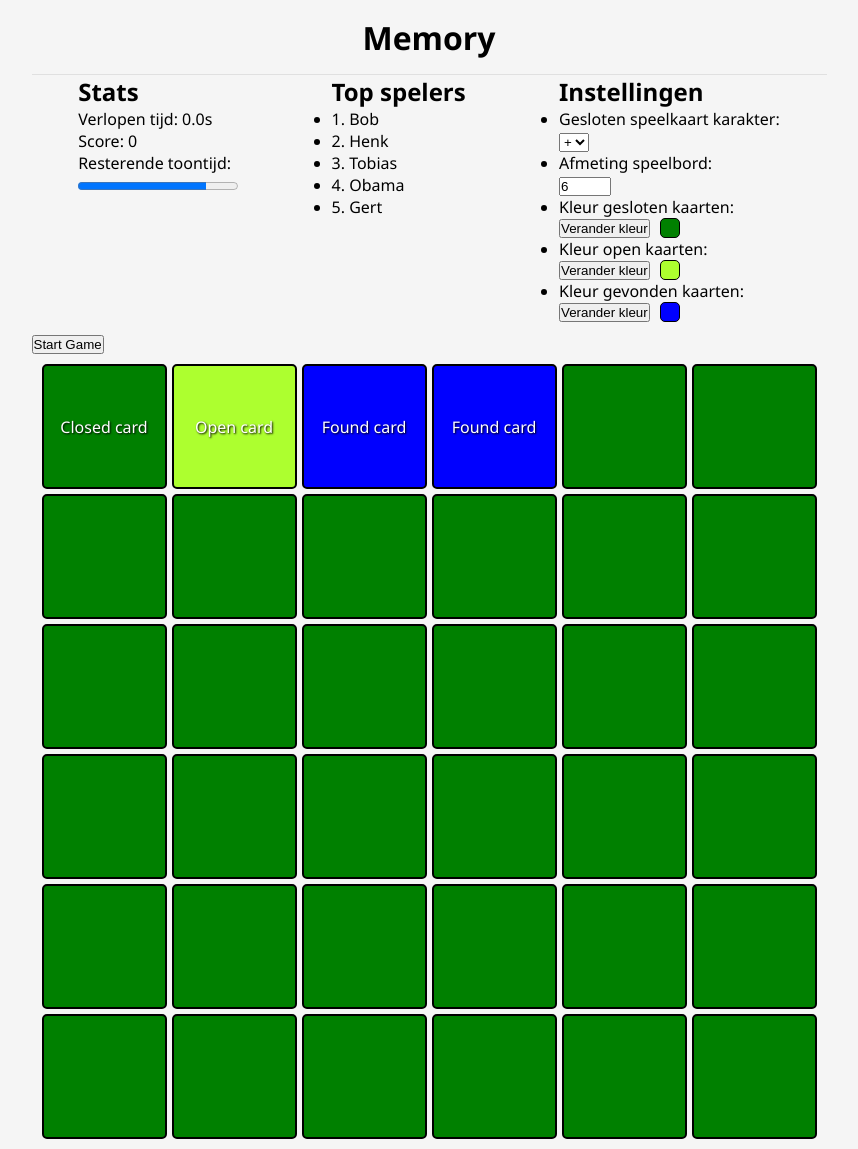
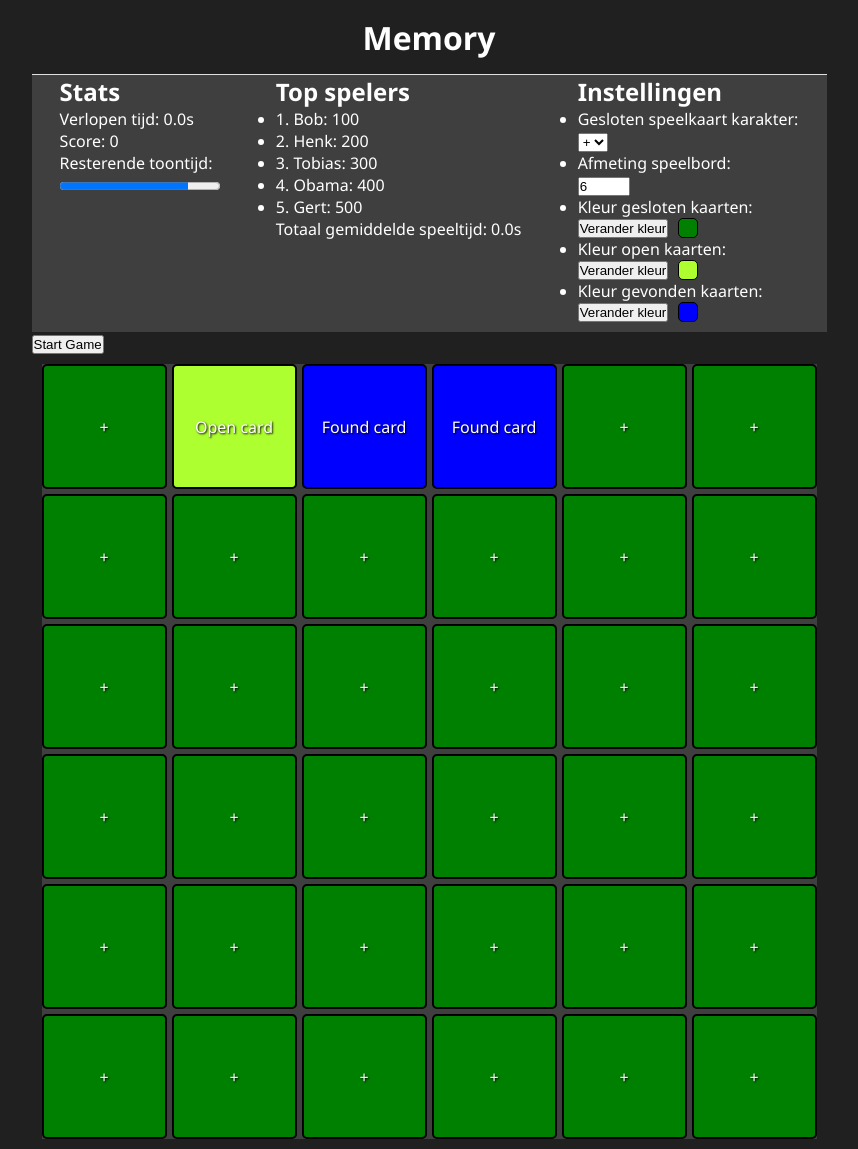
Before and after one commit to WaoulVL/Memory, a PHP site: page /memory.html in a window 1280 px wide. Shown: the whole page, without its empty margins (211-1069 px from the left). Run offline with PHP 8.4, Linux system fonts and the light colour scheme.

Commit message:
Styling and media

```diff
--- a/memory.html
+++ b/memory.html
@@ -25,12 +25,13 @@
                 <div class="top-players">
                     <h2>Top spelers</h2>
                     <ul>
-                    <li>1. Bob</li>
-                    <li>2. Henk</li>
-                    <li>3. Tobias</li>
-                    <li>4. Obama</li>
-                    <li>5. Gert</li>
+                        <li>1. Bob: 100</li>
+                        <li>2. Henk: 200</li>
+                        <li>3. Tobias: 300</li>
+                        <li>4. Obama: 400</li>
+                        <li>5. Gert: 500</li>
                     </ul>
+                    <p>Totaal gemiddelde speeltijd: 0.0s</p>
                 </div>
 
                 <div class="settings-container">
@@ -79,7 +80,7 @@
 
             <div class="memory-container">
                 <div class="card_closed">
-                <p class="card_text">Closed card</p>
+                    <p class="card_text">+</p>
                 </div>
                 <div class="card_open">
                     <p class="card_text">Open card</p>
@@ -90,40 +91,103 @@
                 <div class="card_found">
                     <p class="card_text">Found card</p>
                 </div>
-            <div class="card_closed"></div>
-            <div class="card_closed"></div>
-            <div class="card_closed"></div>
-            <div class="card_closed"></div>
-            <div class="card_closed"></div>
-            <div class="card_closed"></div>
-            <div class="card_closed"></div>
-            <div class="card_closed"></div>
-            <div class="card_closed"></div>
-            <div class="card_closed"></div>
-            <div class="card_closed"></div>
-            <div class="card_closed"></div>
-            <div class="card_closed"></div>
-            <div class="card_closed"></div>
-            <div class="card_closed"></div>
-            <div class="card_closed"></div>
-            <div class="card_closed"></div>
-            <div class="card_closed"></div>
-            <div class="card_closed"></div>
-            <div class="card_closed"></div>
-            <div class="card_closed"></div>
-            <div class="card_closed"></div>
-            <div class="card_closed"></div>
-            <div class="card_closed"></div>
-            <div class="card_closed"></div>
-            <div class="card_closed"></div>
-            <div class="card_closed"></div>
-            <div class="card_closed"></div>
-            <div class="card_closed"></div>
-            <div class="card_closed"></div>
-            <div class="card_closed"></div>
-            <div class="card_closed"></div>
+                <div class="card_closed">
+                    <p class="card_text">+</p>
                 </div>
-
+                <div class="card_closed">
+                    <p class="card_text">+</p>
+                </div>
+                <div class="card_closed">
+                    <p class="card_text">+</p>
+                </div>
+                <div class="card_closed">
+                    <p class="card_text">+</p>
+                </div>
+                <div class="card_closed">
+                    <p class="card_text">+</p>
+                </div>
+                <div class="card_closed">
+                    <p class="card_text">+</p>
+                </div>
+                <div class="card_closed">
+                    <p class="card_text">+</p>
+                </div>
+                <div class="card_closed">
+                    <p class="card_text">+</p>
+                </div>
+                <div class="card_closed">
+                    <p class="card_text">+</p>
+                </div>
+                <div class="card_closed">
+                    <p class="card_text">+</p>
+                </div>
+                <div class="card_closed">
+                    <p class="card_text">+</p>
+                </div>
+                <div class="card_closed">
+                    <p class="card_text">+</p>
+                </div>
+                <div class="card_closed">
+                    <p class="card_text">+</p>
+                </div>
+                <div class="card_closed">
+                    <p class="card_text">+</p>
+                </div>
+                <div class="card_closed">
+                    <p class="card_text">+</p>
+                </div>
+                <div class="card_closed">
+                    <p class="card_text">+</p>
+                </div>
+                <div class="card_closed">
+                    <p class="card_text">+</p>
+                </div>
+                <div class="card_closed">
+                    <p class="card_text">+</p>
+                </div>
+                <div class="card_closed">
+                    <p class="card_text">+</p>
+                </div>
+                <div class="card_closed">
+                    <p class="card_text">+</p>
+                </div>
+                <div class="card_closed">
+                    <p class="card_text">+</p>
+                </div>
+                <div class="card_closed">
+                    <p class="card_text">+</p>
+                </div>
+                <div class="card_closed">
+                    <p class="card_text">+</p>
+                </div>
+                <div class="card_closed">
+                    <p class="card_text">+</p>
+                </div>
+                <div class="card_closed">
+                    <p class="card_text">+</p>
+                </div>
+                <div class="card_closed">
+                    <p class="card_text">+</p>
+                </div>
+                <div class="card_closed">
+                    <p class="card_text">+</p>
+                </div>
+                <div class="card_closed">
+                    <p class="card_text">+</p>
+                </div>
+                <div class="card_closed">
+                    <p class="card_text">+</p>
+                </div>
+                <div class="card_closed">
+                    <p class="card_text">+</p>
+                </div>
+                <div class="card_closed">
+                    <p class="card_text">+</p>
+                </div>
+                <div class="card_closed">
+                    <p class="card_text">+</p>
+                </div>
+            </div>
         </div>
     </body>
 </html>
--- a/style.css
+++ b/style.css
@@ -6,7 +6,8 @@
 
 body {
   font-family: "Segoe UI", Tahoma, Geneva, Verdana, sans-serif;
-  background-color: #f5f5f5;
+  background-color: rgb(32, 32, 32);
+  color: white;
   display: flex;
   align-items: center;
   justify-content: center;
@@ -16,7 +17,6 @@ body {
   display: flex;
   justify-content: center;
   align-items: center;
-  background-color: #f5f5f5;
   height: 75px;
   border-bottom: 1px solid #e0e0e0;
 }
@@ -25,7 +25,7 @@ body {
   display: flex;
   justify-content: space-around;
   align-items: space-between;
-  background-color: #f5f5f5;
+  background-color: rgb(63, 63, 63);
 }
 
 .container {
@@ -35,12 +35,10 @@ body {
 
 .memory-container {
   display: grid;
-  /* padding-left: 20%;
-  padding-right: 20%; */
   margin: 10px;
-  /* padding-top: 50px; */
   grid-template-columns: repeat(6, 1fr);
   grid-template-rows: repeat(6, 1fr);
+  background-color: rgb(63, 63, 63);
   gap: 5px;
 }
 
@@ -95,3 +93,11 @@ body {
   border-width: 1px;
   border-radius: 5px;
 }
+
+
+@media only screen and (max-width: 800px) {
+   .card_base, .card_open, .card_closed, .card_found {
+    height: 100px;
+    width: 100px;
+}
+}
```
Lines whose indentation alone changed are shown as unchanged.
